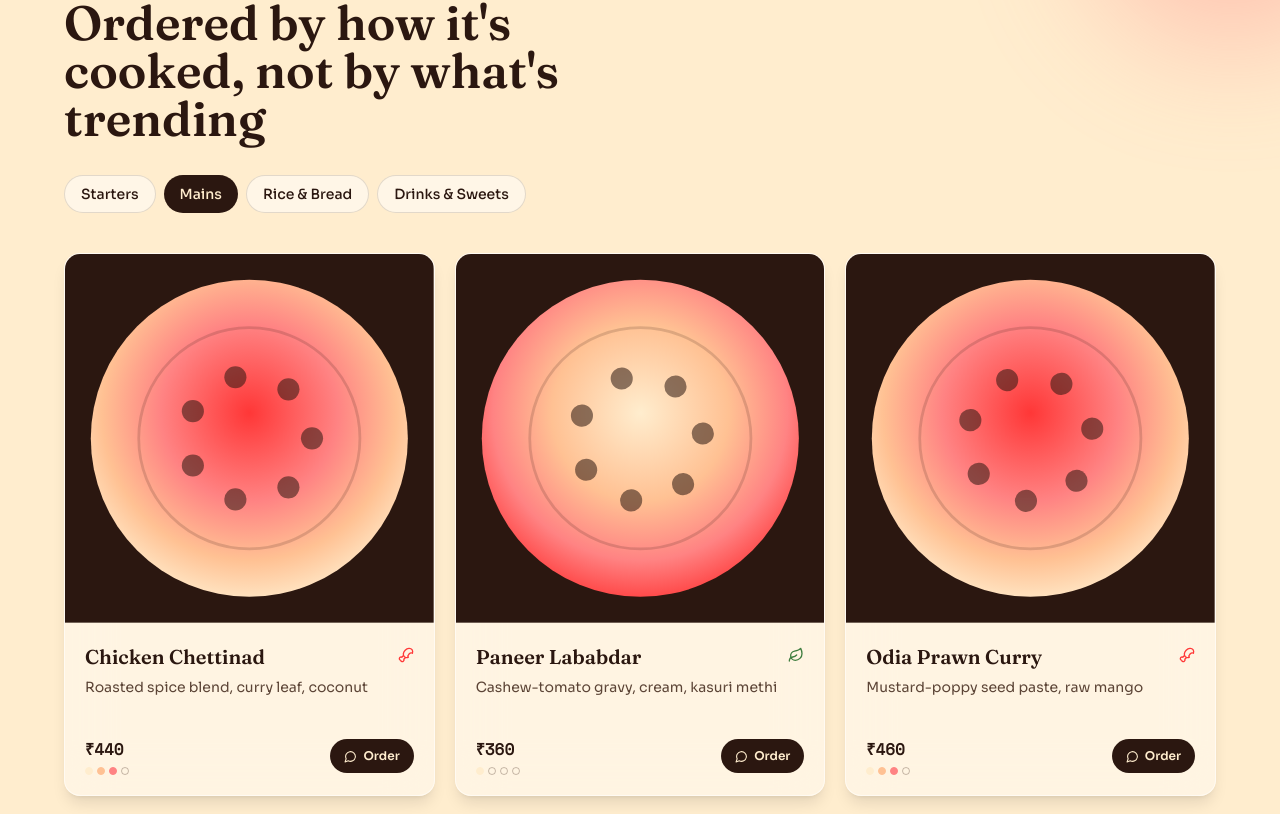
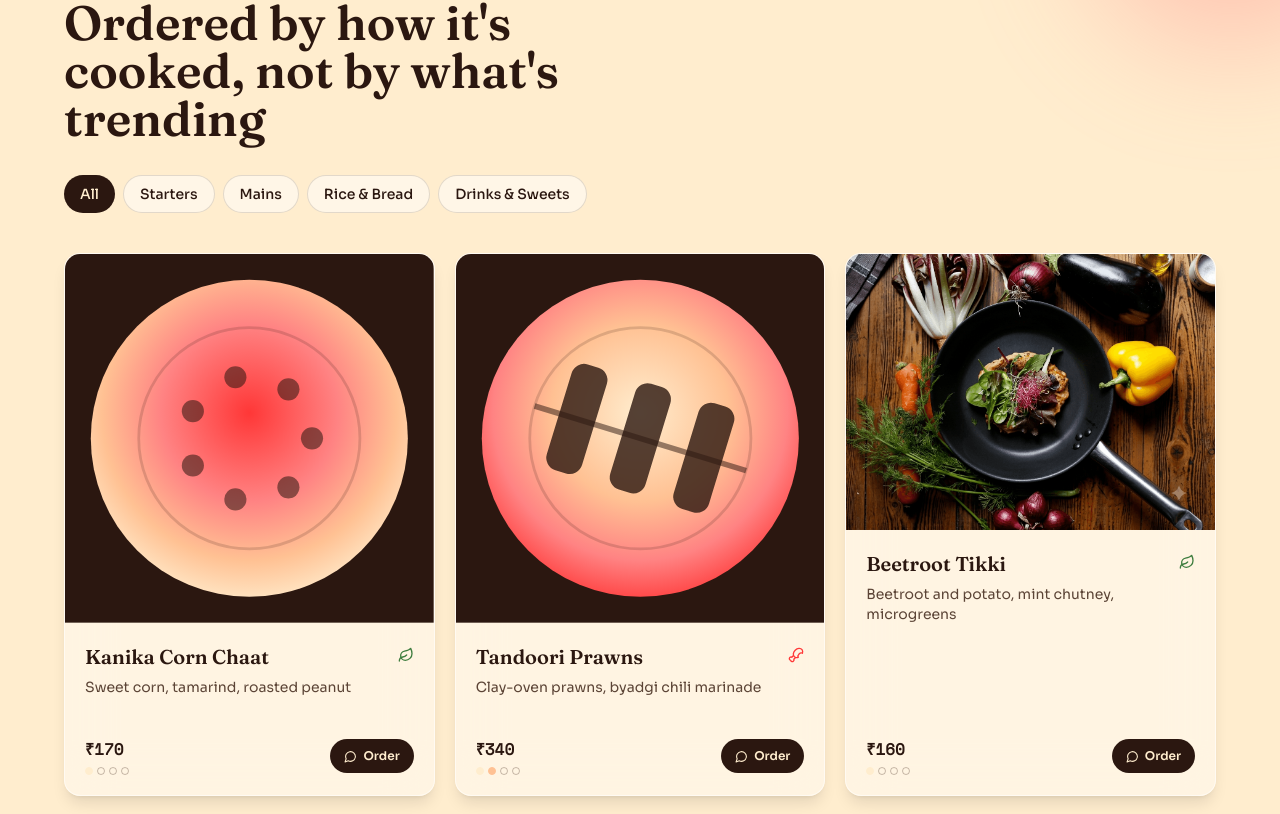
Before and after one commit to jnsamal/mirch, a React (Vite) app: page / in a window 1280 px wide. Shown: the part 945-1759 px from the top of the page. Built offline with nearby package versions, Linux system fonts and the light colour scheme.

Commit message:
Added an All tab and set it as default tab for the page

```diff
--- a/src/components/MenuSection.jsx
+++ b/src/components/MenuSection.jsx
@@ -5,8 +5,9 @@ import { C, display } from "../theme";
 import { MENU } from "../data/menuData";
 
 export default function MenuSection({ onOrder }) {
-  const [active, setActive] = useState("Mains");
-  const categories = Object.keys(MENU);
+  const [active, setActive] = useState("All");
+  const categories = ["All", ...Object.keys(MENU)];
+  const items = active === "All" ? Object.values(MENU).flat() : MENU[active];
 
   return (
     <section id="menu" className="relative overflow-hidden py-20 sm:py-28 px-5 sm:px-8 md:px-14" style={{ background: C.cream }}>
@@ -45,7 +46,7 @@ export default function MenuSection({ onOrder }) {
         </div>
 
         <div className="grid gap-5 sm:grid-cols-2 lg:grid-cols-3">
-          {MENU[active].map((item, idx) => (
+          {items.map((item, idx) => (
             <MenuCard key={item.name} item={item} seed={idx} onOrder={onOrder} />
           ))}
         </div>
```
